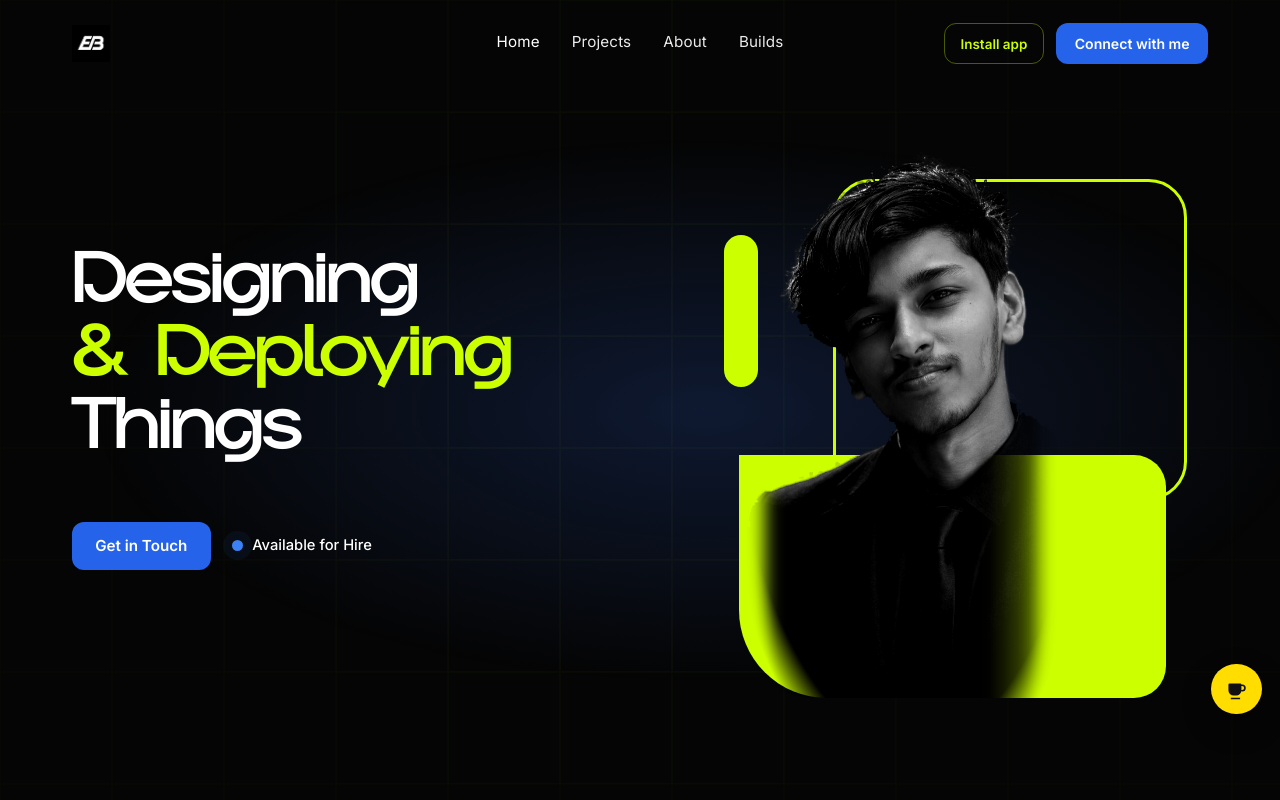
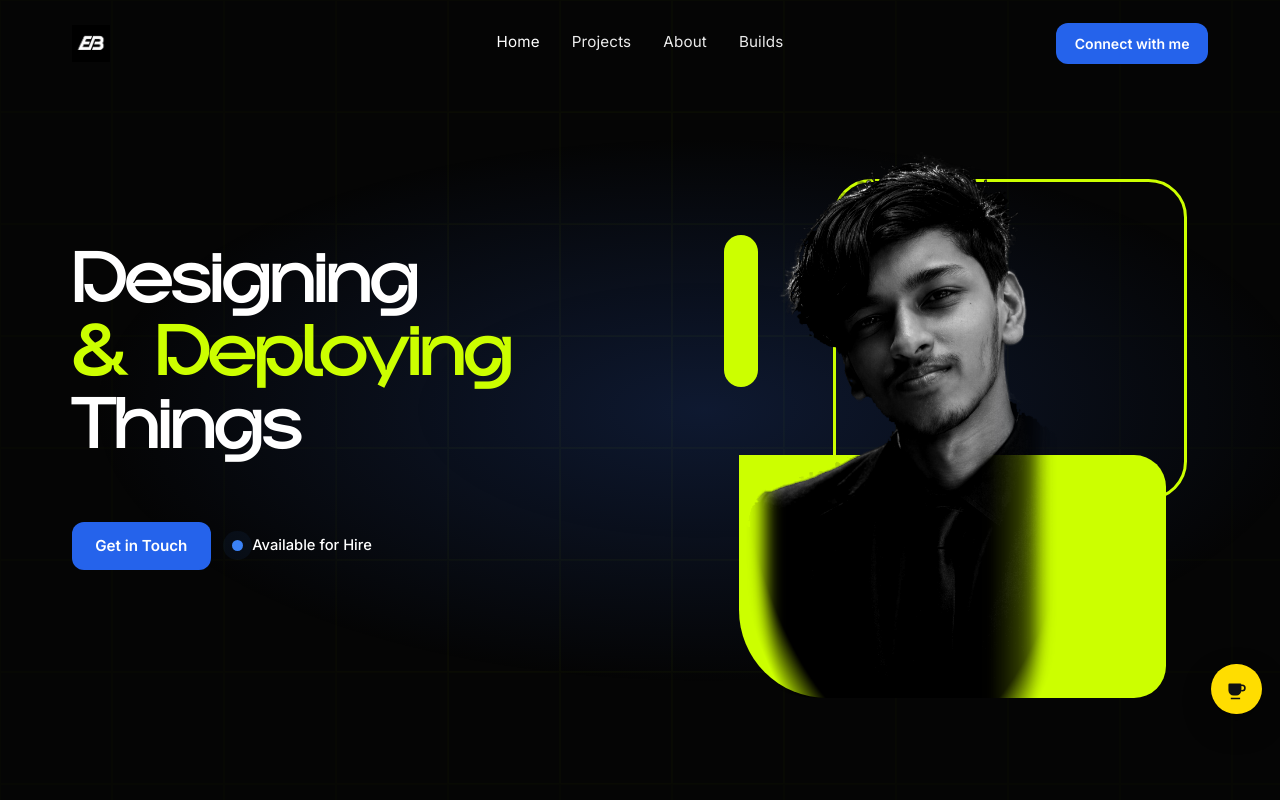
Before and after one commit to realcaps04/portfolio.edisonbiju, a React (Vite) app: page / in a window 1280 px wide. Shown: the top 800 px of the page. Built offline with nearby package versions, Linux system fonts and the light colour scheme; no server answers.

Commit message:
Remove unused media query for .hp-bar__install in SiteHeader.css to streamline styles and improve maintainability.

```diff
--- a/src/components/SiteHeader.css
+++ b/src/components/SiteHeader.css
@@ -128,12 +128,6 @@
 @media (min-width: 720px) {
   .hp-bar {
     padding: 1.35rem 3.5rem 1.1rem;
-  }
-}
-
-@media (min-width: 900px) {
-  .hp-bar__install {
-    display: inline-flex;
   }
 }
 
```
